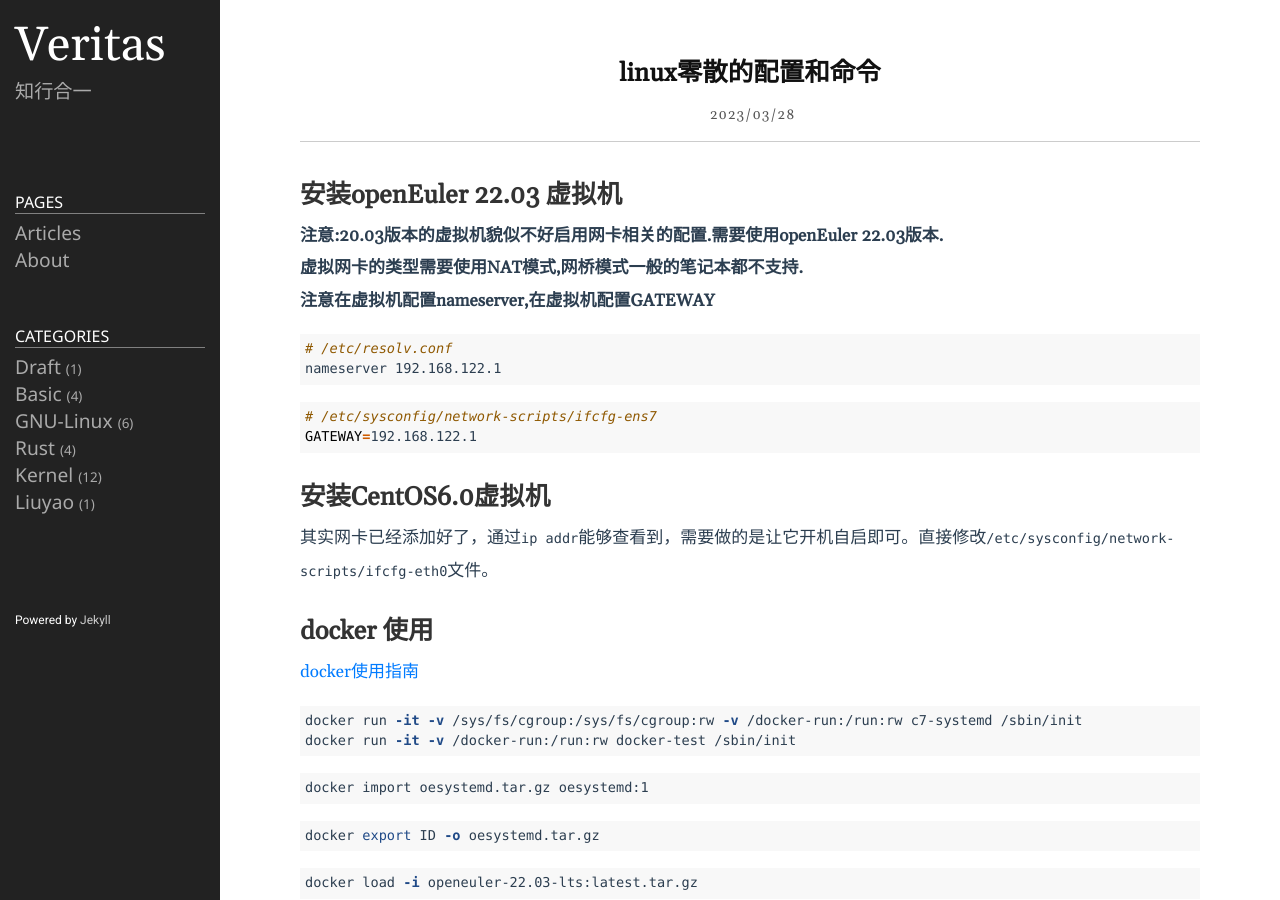
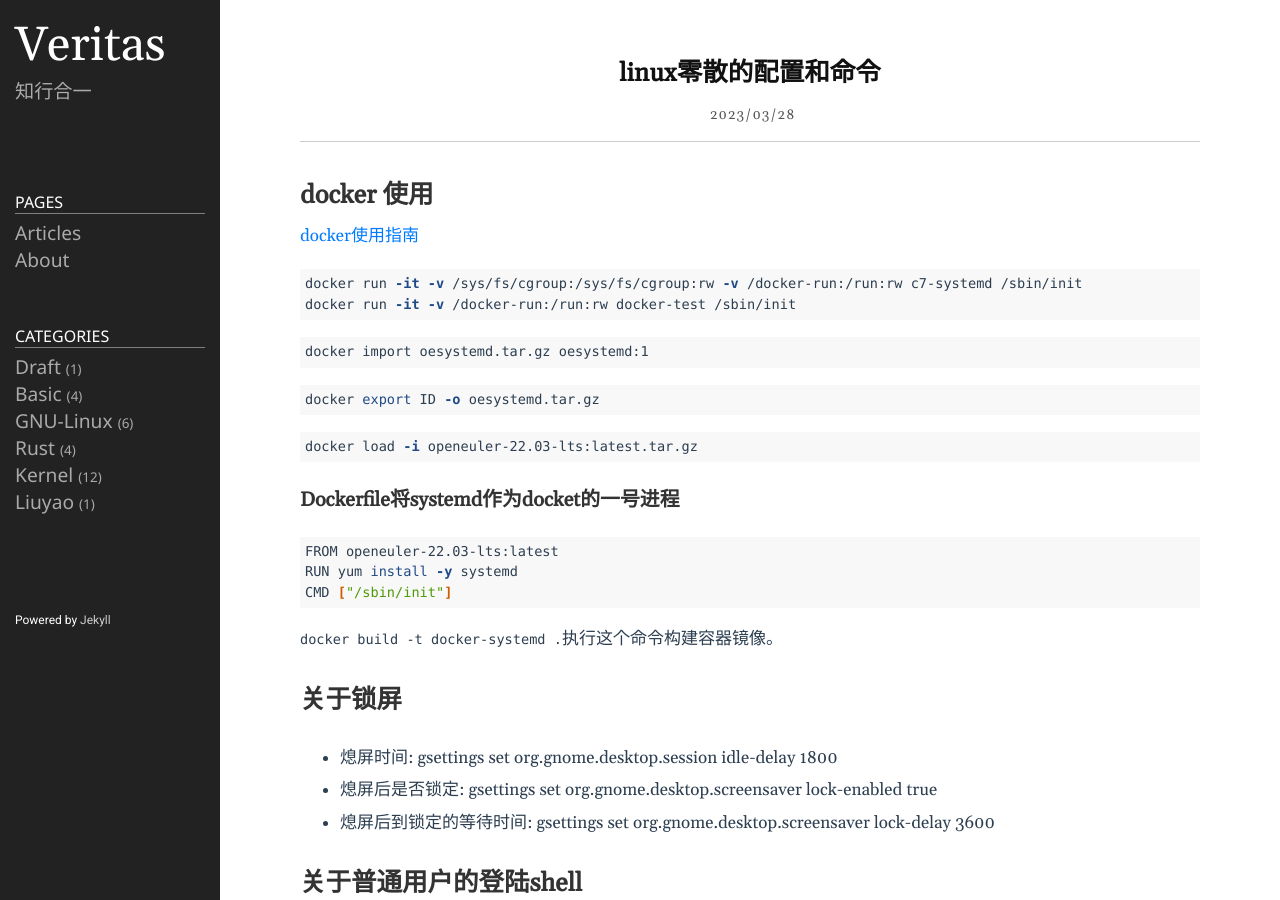
Before and after one commit to lclgo/lclgo.github.io, a Jekyll site: the page built from _posts/linux/2023-03-28-linux-basic.md, in a window 1280 px wide and 900 px high. Built offline with Jekyll 4.4.1, drawn with Linux system fonts in a browser that asks for light colours.

Commit message:
contents are moved to issue, rm it here

````diff
--- a/_posts/linux/2023-03-28-linux-basic.md
+++ b/_posts/linux/2023-03-28-linux-basic.md
@@ -4,28 +4,6 @@ title: "linux零散的配置和命令"
 category: GNU-linux
 date: 2023-03-28 08:00:00 +0800
 ---
-
-## 安装openEuler 22.03 虚拟机
-
-**注意:20.03版本的虚拟机貌似不好启用网卡相关的配置.需要使用openEuler 22.03版本.**
-
-**虚拟网卡的类型需要使用NAT模式,网桥模式一般的笔记本都不支持.**
-
-**注意在虚拟机配置nameserver,在虚拟机配置GATEWAY**
-
-```shell
-# /etc/resolv.conf
-nameserver 192.168.122.1
-```
-
-```shell
-# /etc/sysconfig/network-scripts/ifcfg-ens7
-GATEWAY=192.168.122.1
-```
-
-## 安装CentOS6.0虚拟机
-
-其实网卡已经添加好了，通过`ip addr`能够查看到，需要做的是让它开机自启即可。直接修改`/etc/sysconfig/network-scripts/ifcfg-eth0`文件。
 
 ## docker 使用
 
````
